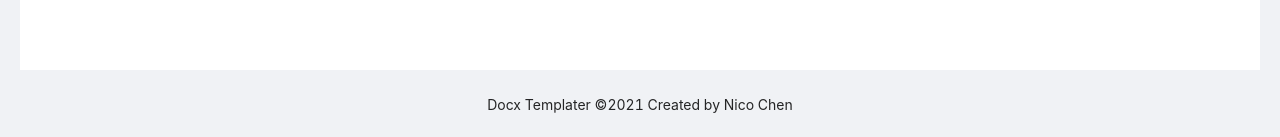
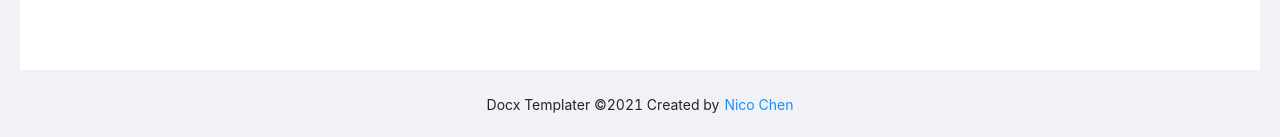
Before and after one commit to meng1204/Docx-Templater-React, a React (Create React App) app: page / in a window 1280 px wide. Shown: the part 660-797 px from the top of the page. Built offline with nearby package versions, Linux system fonts and the light colour scheme.

Commit message:
Improve: style & fix bugs

```diff
--- a/src/App.js
+++ b/src/App.js
@@ -9,12 +9,17 @@ export const App = class App extends React.Component {
     return (
       <Layout className="layout">
       <Header style = {headerLayout}>
-        <div style={title}> Docx Templater </div>
+        <a href="/" style={title}>Docx Templater</a>
       </Header>
       <Content style={{ padding: '0 20px' ,marginTop: 90}}>
         <div style={siteLayoutContent}><Home/></div>
       </Content>
-      <Footer style={footer}>Docx Templater ©2021 Created by Nico Chen</Footer>
+      <Footer style={footer}>
+        Docx Templater ©2021 Created by
+        <a href="https://nico-chen.com/" target="_blank" rel="noreferrer" style={{ marginLeft: 5}}>
+              Nico Chen
+        </a>
+      </Footer>
     </Layout>
     );
   }
@@ -22,10 +27,9 @@ export const App = class App extends React.Component {
 
 
 const siteLayoutContent  = {
-  // minHeight: '2800px',
   padding: '24px',
   background: '#fff',
-  height: "calc(100vh - 160px)"
+  height: "calc(100vh - 160px)",
 }
 
 const headerLayout ={
@@ -41,9 +45,5 @@ const title = {
 }
 
 const footer = {
-  // clear: 'both',
-  // position: 'relative',
-  // height: '200px',
-  // marginTop: '-200px',
   textAlign: 'center'
 }
--- a/src/pages/Home.js
+++ b/src/pages/Home.js
@@ -22,6 +22,7 @@ export const Home = class Home extends React.Component {
 
         if((excel.excelList).length === 0 || (docs.docsList).length === 0){
             message.error(` You should upload Docs/Excel Files!`);
+            return;
         }
 
         DocsTransform({docs:docs, excel: excel })
```
